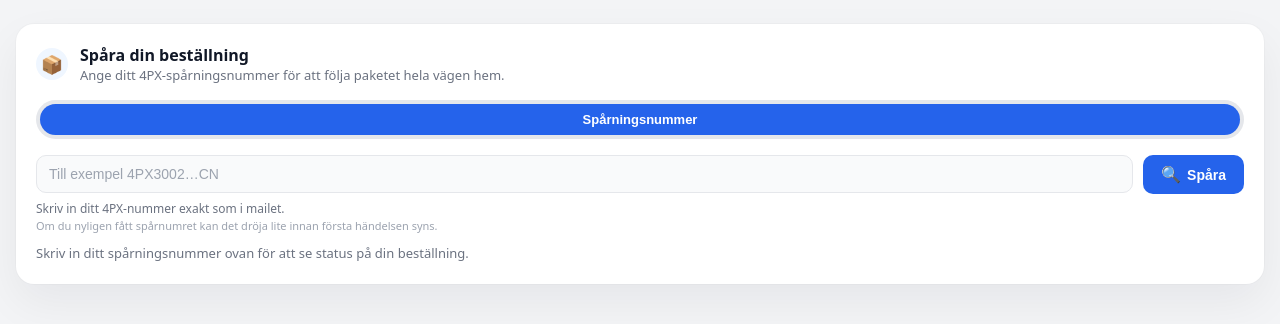
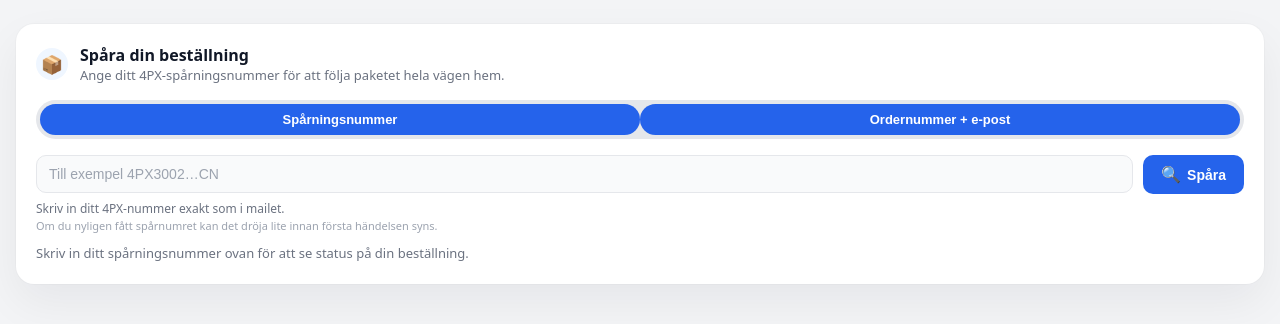
Before and after one commit to icefut/track2, a website: page index.html in a window 1280 px wide. Drawn offline with Linux system fonts and the light colour scheme.

Commit message:
Update index.html

```diff
--- a/index.html
+++ b/index.html
@@ -442,8 +442,13 @@
       </div>
 
       <div class="tabs">
-        <button class="tab" type="button">Spårningsnummer</button>
-      </div>
+  <button class="tab tab-active" type="button" data-tab="tracking">
+    Spårningsnummer
+  </button>
+  <button class="tab" type="button" data-tab="order">
+    Ordernummer + e-post
+  </button>
+</div>
 
       <form id="track-form">
         <div class="search-row">
```
